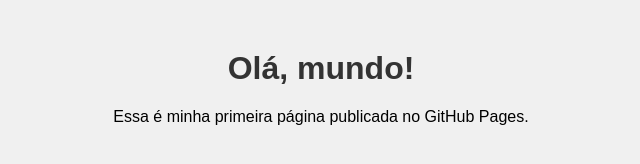
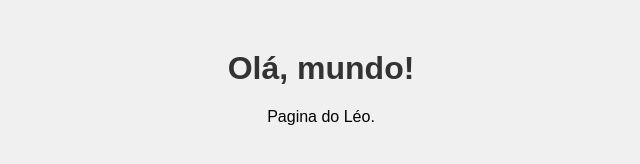
Before and after one commit to proflgrandounisal/proflgrandounisal.github.io, a plain HTML site: page index.html in a window 1280 px wide. Shown: the whole page, without its empty margins (319-959 px from the left). Drawn offline with Linux system fonts and the light colour scheme.

Commit message:
Update index.html

```diff
--- a/index.html
+++ b/index.html
@@ -17,6 +17,6 @@
 </head>
 <body>
   <h1>Olá, mundo!</h1>
-  <p>Essa é minha primeira página publicada no GitHub Pages.</p>
+  <p>Pagina do Léo.</p>
 </body>
 </html>
```
